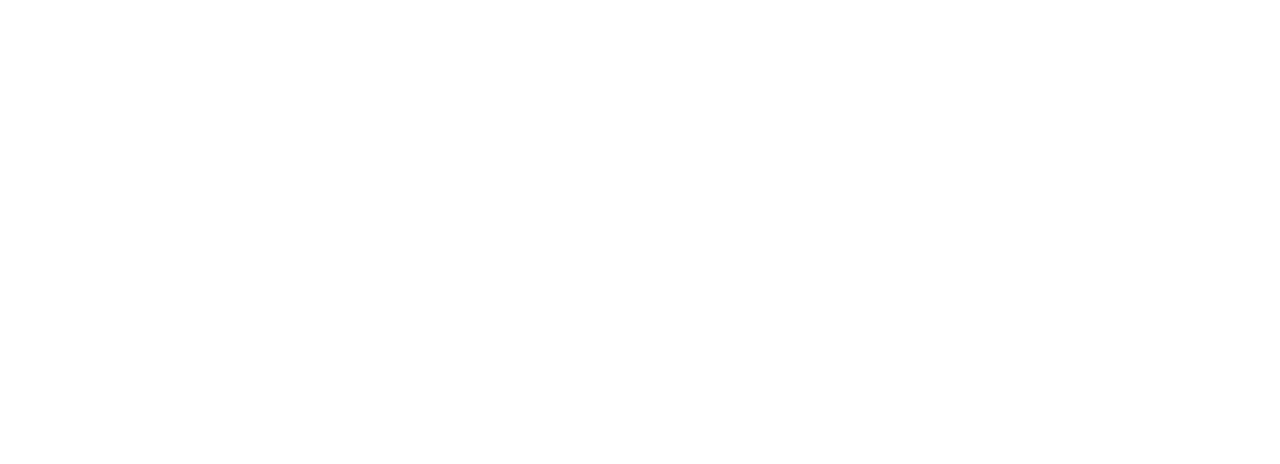
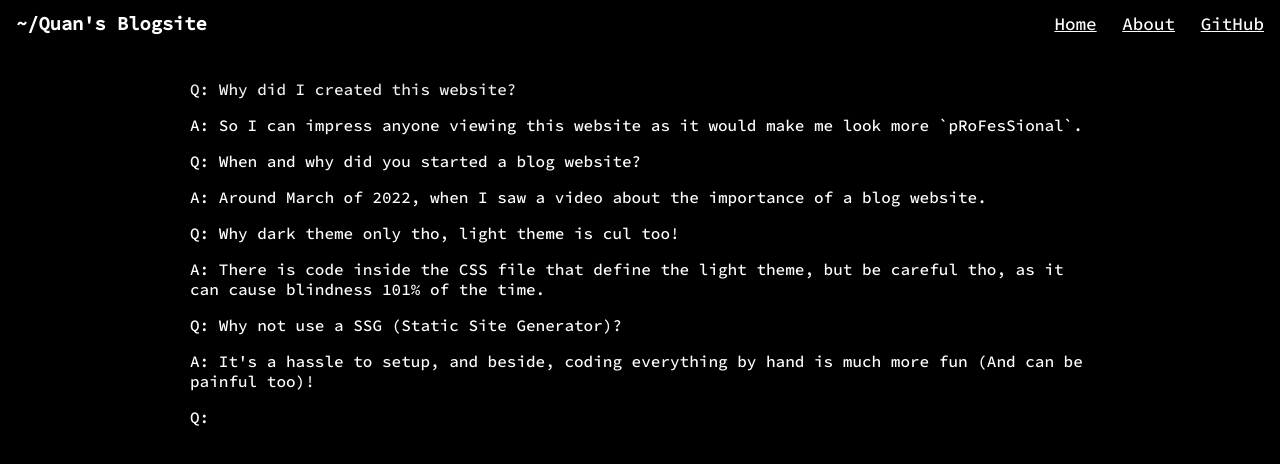
Before and after one commit to sudoker0/Blogsite, a plain HTML site: page about.html in a window 1280 px wide. Drawn offline with Linux system fonts and the light colour scheme.

Commit message:
More changes

```diff
--- a/about.html
+++ b/about.html
@@ -5,8 +5,28 @@
         <meta http-equiv="X-UA-Compatible" content="IE=edge">
         <meta name="viewport" content="width=device-width, initial-scale=1.0">
         <title>Document</title>
+        <link rel="stylesheet" href="./style/main.css">
     </head>
-    <body>
-
+    <body class="dark_theme">
+        <header>
+            <h3>~/Quan's Blogsite</h3>
+            <ul>
+                <li><a href="index.html">Home</a></li>
+                <li><a href="about.html">About</a></li>
+                <li><a href="https://github.com/QuanMCPC/Blogsite">GitHub</a></li>
+            </ul>
+        </header>
+        <main>
+            <h1></h1>
+            <p>Q: Why did I created this website?</p>
+            <p>A: So I can impress anyone viewing this website as it would make me look more `pRoFesSional`.</p>
+            <p>Q: When and why did you started a blog website?</p>
+            <p>A: Around March of 2022, when I saw a video about the importance of a blog website.</p>
+            <p>Q: Why dark theme only tho, light theme is cul too!</p>
+            <p>A: There is code inside the CSS file that define the light theme, but be careful tho, as it can cause blindness 101% of the time.</p>
+            <p>Q: Why not use a SSG (Static Site Generator)?</p>
+            <p>A: It's a hassle to setup, and beside, coding everything by hand is much more fun (And can be painful too)!</p>
+            <p>Q: </p>
+        </main>
     </body>
 </html>
```
Also changed, not shown: attr.html (deleted, +0 -32 lines), index.html (+1 -1 lines).
